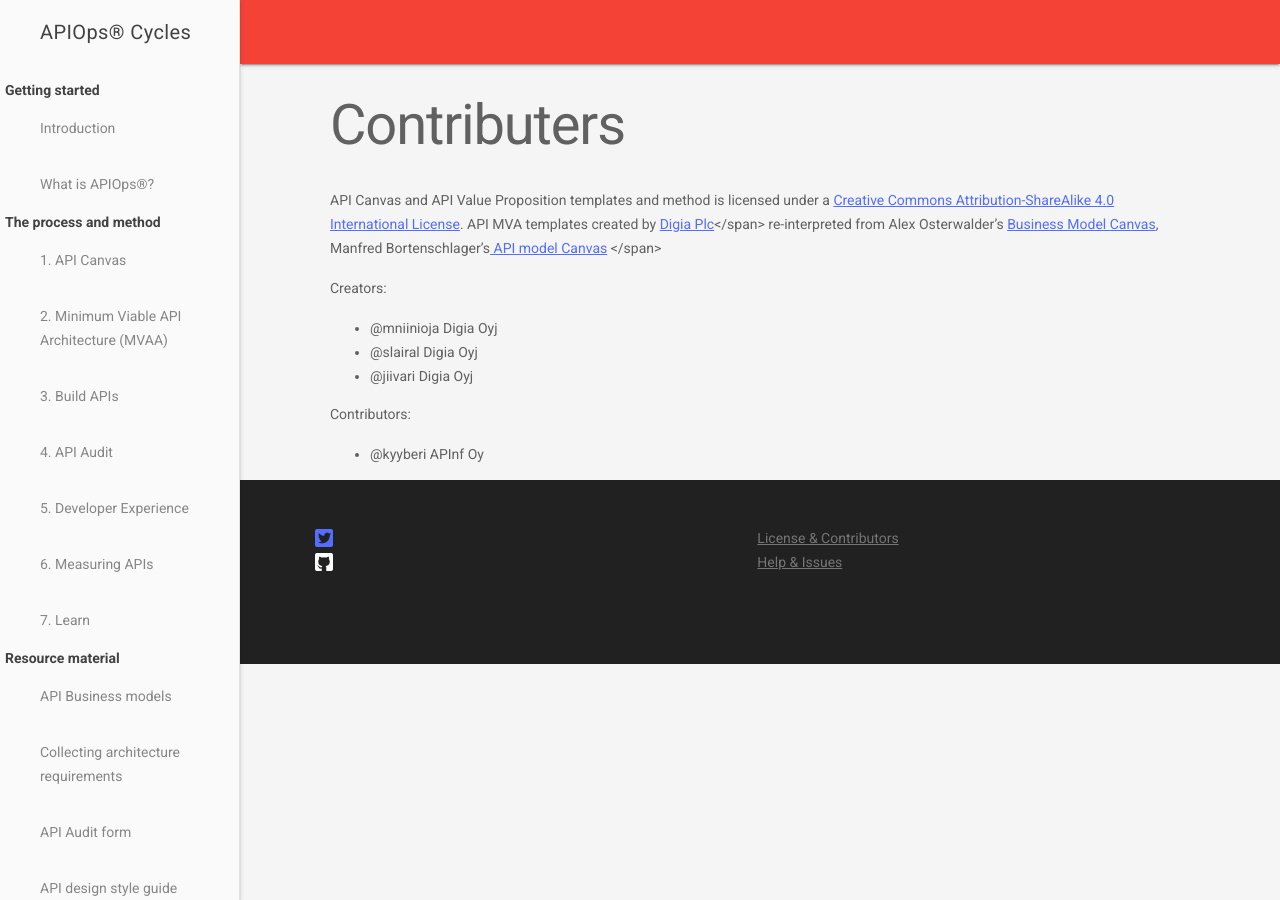
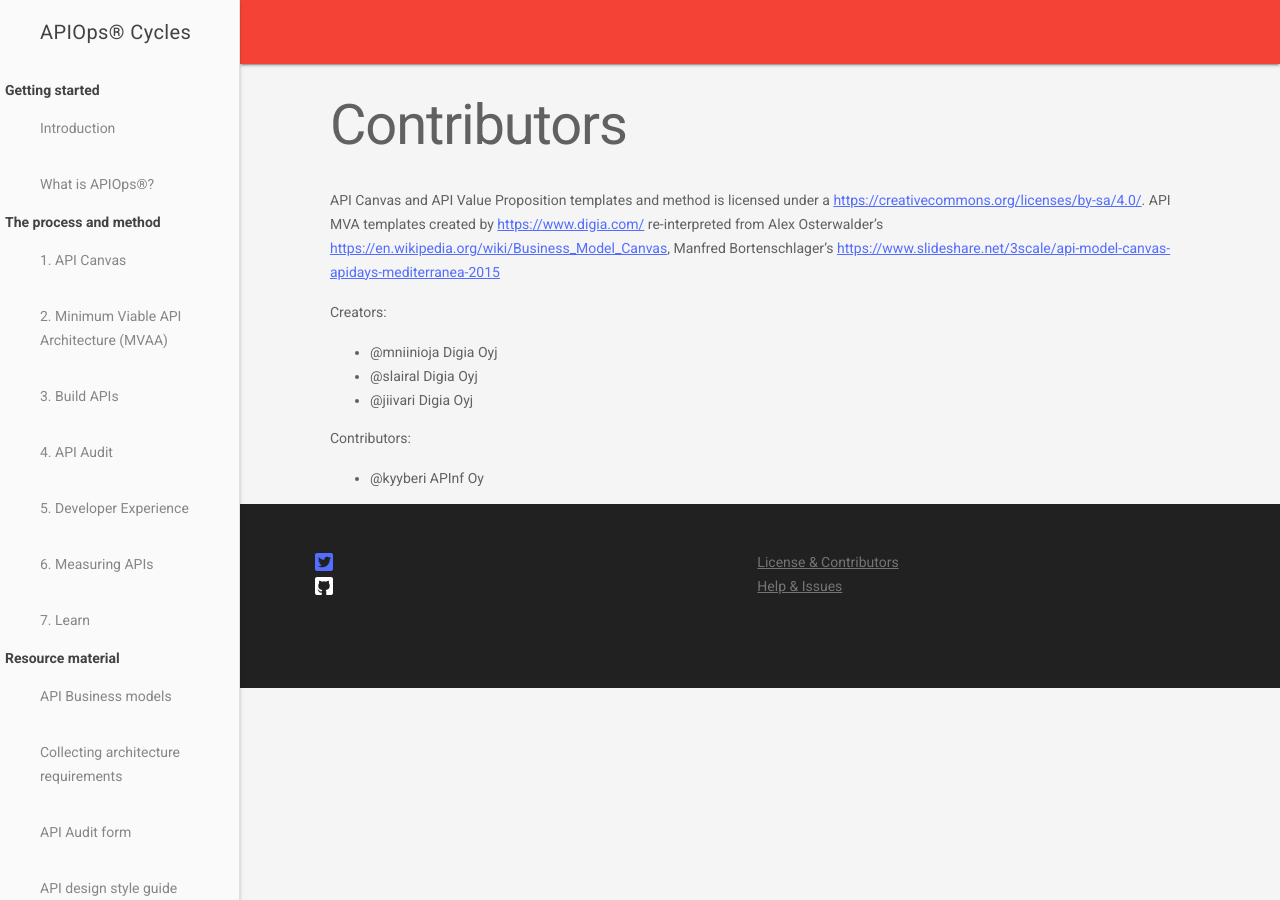
Before and after one commit to mniinio/APIOps-cycles, a Jekyll site: the page built from contributors.md, in a window 1280 px wide. Built offline with Jekyll 4.4.1, drawn with Linux system fonts in a browser that asks for light colours; our own code applies the rules of GitHub Pages for plain Markdown files.

Commit message:
Update contributors.md

```diff
--- a/contributors.md
+++ b/contributors.md
@@ -1,10 +1,9 @@
 ---
-title: Contributers
+title: Contributors
 permalink: /contributors/
 ---
 
-API Canvas and API Value Proposition templates and method is licensed under a <a href="https://creativecommons.org/licenses/by-sa/4.0/">Creative Commons Attribution-ShareAlike 4.0 International License</a>. API MVA templates created by <a href="www.digia.com">Digia Plc</a></span>
-re-interpreted from Alex Osterwalder’s <a href="https://en.wikipedia.org/wiki/Business_Model_Canvas"> Business Model Canvas</a>, Manfred Bortenschlager's<a href="https://www.slideshare.net/3scale/api-model-canvas-apidays-mediterranea-2015"> API model Canvas</a> </span>
+API Canvas and API Value Proposition templates and method is licensed under a [https://creativecommons.org/licenses/by-sa/4.0/](Creative Commons Attribution-ShareAlike 4.0 International License). API MVA templates created by [https://www.digia.com/](Digia Plc) re-interpreted from Alex Osterwalder’s [https://en.wikipedia.org/wiki/Business_Model_Canvas](Business Model Canvas), Manfred Bortenschlager's [https://www.slideshare.net/3scale/api-model-canvas-apidays-mediterranea-2015](API model Canvas)
 
 Creators:
 
@@ -13,4 +12,5 @@ Creators:
 * @jiivari Digia Oyj
 
 Contributors:
+
 * @kyyberi APInf Oy
```
